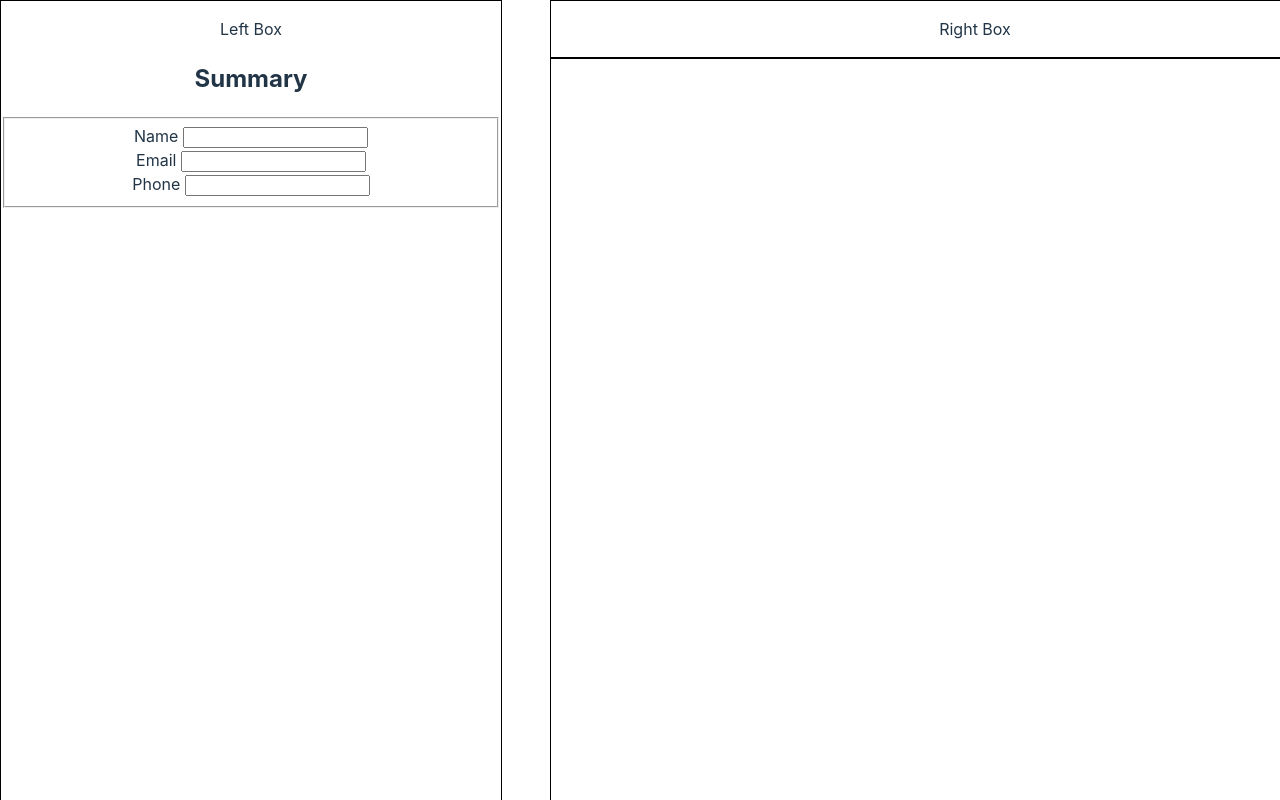
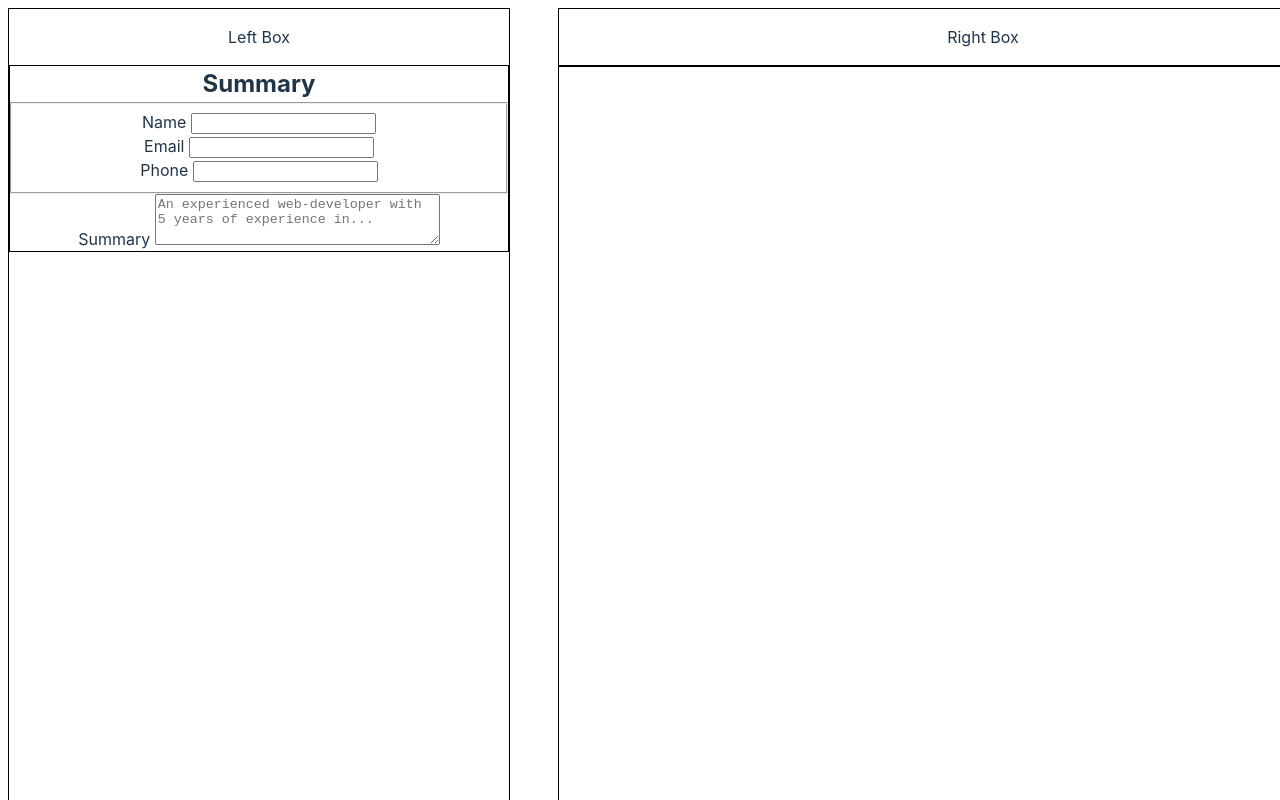
Before and after one commit to ADDikt88/cv-app, a React (Vite) app: page / in a window 1280 px wide. Shown: the top 800 px of the page. Built offline with nearby package versions, Linux system fonts and the light colour scheme.

Commit message:
Add edit css section

```diff
--- a/src/CVApp.css
+++ b/src/CVApp.css
@@ -1,8 +1,3 @@
-body {
-  margin: 0;
-  padding: 0;
-}
-
 #root {
   max-width: 1280px;
   text-align: center;
--- a/src/CVApp.jsx
+++ b/src/CVApp.jsx
@@ -3,10 +3,14 @@ import DisplayInfo from "./DisplayInfo.jsx";
 import { useState } from "react";
 
 import "./CVApp.css";
-import "./Display.css";
 
 function CVApp() {
-  const [user, setUser] = useState({ name: "", email: "", phone: "" });
+  const [user, setUser] = useState({
+    name: "",
+    email: "",
+    phone: "",
+    description: "",
+  });
 
   function handleNameChange(e) {
     const updateName = { ...user, name: e.target.value };
@@ -23,6 +27,11 @@ function CVApp() {
     setUser(updatePhone);
   }
 
+  function handleDescChange(e) {
+    const updateDesc = { ...user, description: e.target.value };
+    setUser(updateDesc);
+  }
+
   return (
     <>
       <div className="left-box">
@@ -32,6 +41,7 @@ function CVApp() {
           handleNameChange={handleNameChange}
           handleEmailChange={handleEmailChange}
           handlePhoneChange={handlePhoneChange}
+          handleDescChange={handleDescChange}
         />
       </div>
       <div className="right-box">
--- a/src/DisplayInfo.jsx
+++ b/src/DisplayInfo.jsx
@@ -6,6 +6,7 @@ function DisplayInfo({ user }) {
       <h2>{user.name}</h2>
       <p>{user.email}</p>
       <p>{user.phone}</p>
+      <p>{user.description}</p>
     </div>
   );
 }
--- /dev/null
+++ b/src/Edit.css
@@ -0,0 +1,9 @@
+.summary-container {
+  display: flex;
+  flex-direction: column;
+  border: 1px solid black;
+}
+
+.summary-container > * {
+  margin: 0;
+}
--- a/src/EditInfo.jsx
+++ b/src/EditInfo.jsx
@@ -1,8 +1,11 @@
+import "./Edit.css";
+
 function EditInfo({
   user,
   handleNameChange,
   handleEmailChange,
   handlePhoneChange,
+  handleDescChange,
 }) {
   return (
     <>
@@ -34,6 +37,19 @@ function EditInfo({
             onChange={handlePhoneChange}
           />
         </fieldset>
+        <div>
+          <label>
+            {"Summary "}
+            <textArea
+              value={user.description}
+              title="Describe yourself in a few sentences"
+              placeholder="An experienced web-developer with 5 years of experience in..."
+              rows="3"
+              cols="33"
+              onChange={handleDescChange}
+            />
+          </label>
+        </div>
       </div>
     </>
   );
```
